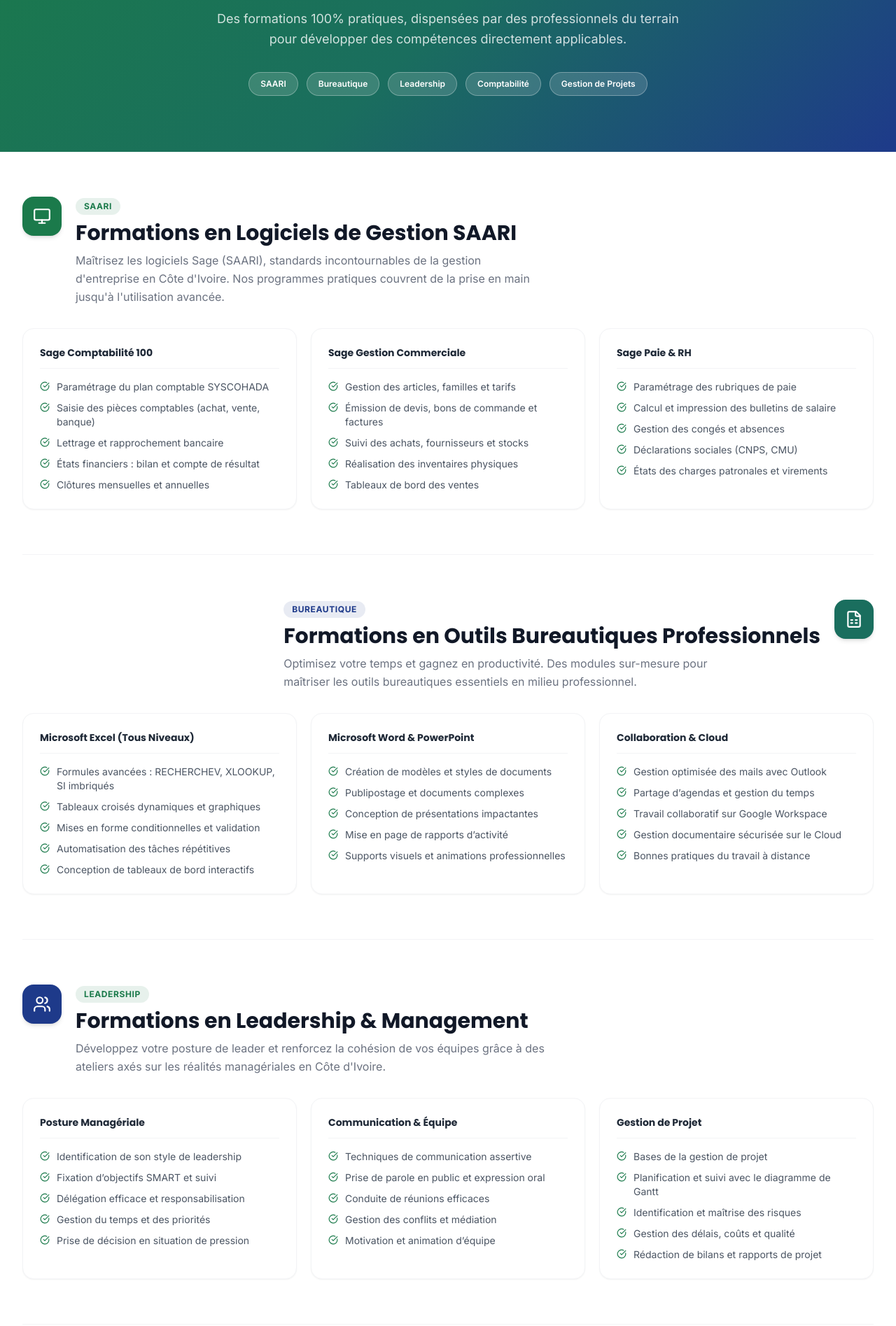
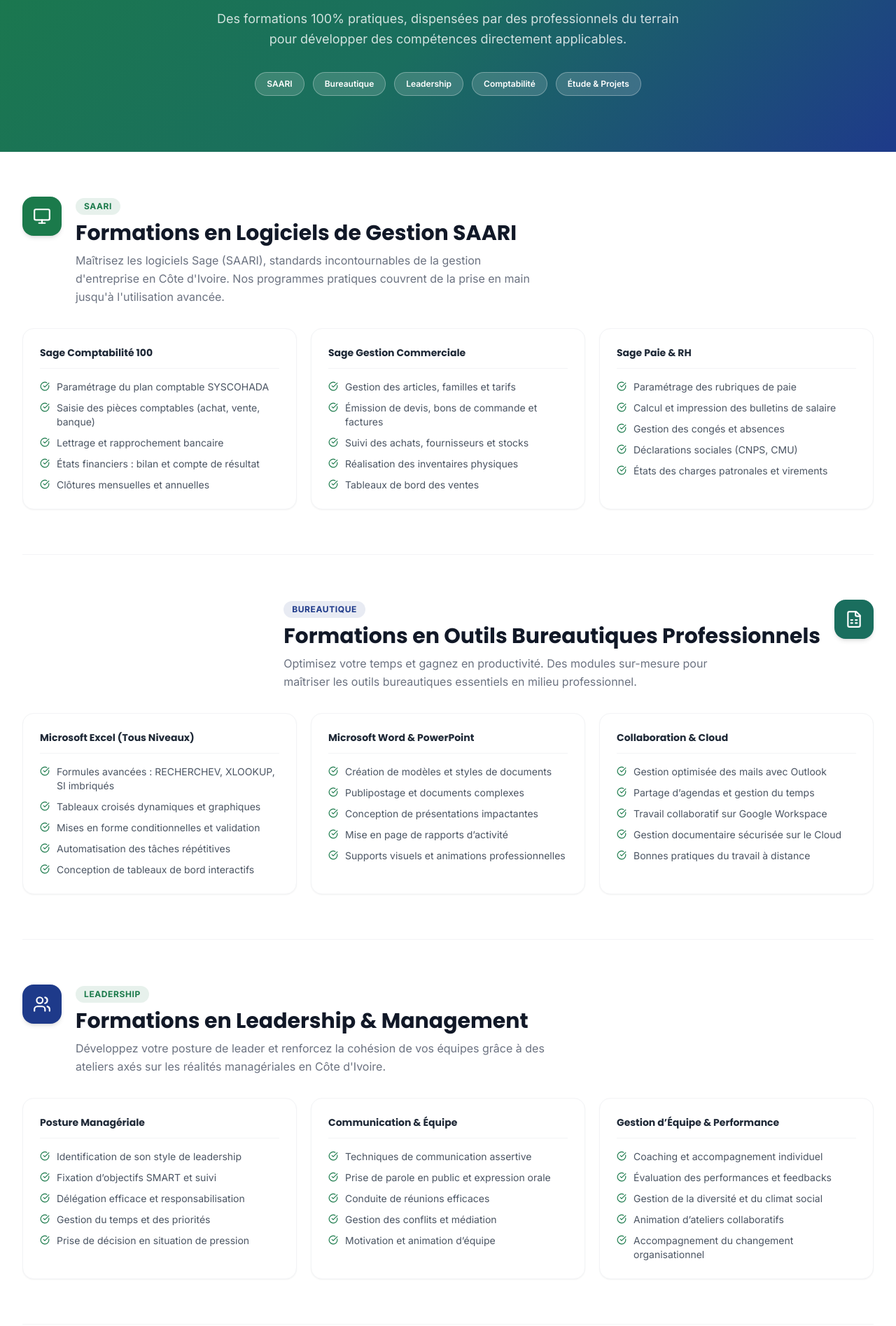
Before and after one commit to esperanceykouassi-bit/proj-esp, a React (Vite) app in the folder frontend/: page /formations in a window 1280 px wide. Shown: the part 265-2160 px from the top of the page at 70% size. Built offline with nearby package versions, Linux system fonts and the light colour scheme.

Commit message:
Move project management from leadership to dedicated project section

```diff
--- a/frontend/src/pages/Formations.jsx
+++ b/frontend/src/pages/Formations.jsx
@@ -109,20 +109,20 @@
         label: 'Communication & Équipe',
         items: [
           'Techniques de communication assertive',
-          'Prise de parole en public et expression oral',
+          'Prise de parole en public et expression orale',
           'Conduite de réunions efficaces',
           'Gestion des conflits et médiation',
           'Motivation et animation d’équipe',
         ],
       },
       {
-        label: 'Gestion de Projet',
+        label: 'Gestion d’Équipe & Performance',
         items: [
-          'Bases de la gestion de projet',
-          'Planification et suivi avec le diagramme de Gantt',
-          'Identification et maîtrise des risques',
-          'Gestion des délais, coûts et qualité',
-          'Rédaction de bilans et rapports de projet',
+          'Coaching et accompagnement individuel',
+          'Évaluation des performances et feedbacks',
+          'Gestion de la diversité et du climat social',
+          'Animation d’ateliers collaboratifs',
+          'Accompagnement du changement organisationnel',
         ],
       },
     ],
@@ -171,38 +171,38 @@
     id: 'projets',
     icon: Briefcase,
     color: 'bg-brand-blue-mid',
-    badge: 'Gestion de Projets',
+    badge: 'Étude & Projets',
     titre: 'Formations en Étude & Gestion de Projets',
-    intro: `Acquérez la méthodologie complète pour structurer, rédiger et présenter des projets d'investissement crédibles aux banques et partenaires financiers.`,
+    intro: `Acquérez la méthodologie complète pour structurer, planifier, piloter et évaluer efficacement vos projets professionnels de bout en bout.`,
     modules: [
       {
-        label: 'Études Préalables',
+        label: 'Études Préalables & Faisabilité',
         items: [
           'Analyse de faisabilité technique et commerciale',
           'Étude de marché et positionnement',
           'Diagnostic SWOT et analyse de la concurrence',
           'Évaluation des besoins d’investissement',
-          'Analyse des risques du projet',
+          'Analyse et cartographie des risques',
         ],
       },
       {
-        label: 'Business Plan & Modèle Financier',
+        label: 'Cadrage & Planification',
         items: [
-          'Rédaction narrative du Business Plan',
-          'Construction du compte de résultat prévisionnel',
-          'Plan de financement et tableau de trésorerie',
-          'Calcul des indicateurs de rentabilité (VAN, TRI)',
-          'Analyse du point d’équilibre (seuil de rentabilité)',
+          'Définition des objectifs et périmètre du projet',
+          'Découpage du projet (WBS / OTP)',
+          'Planification des tâches et calendrier (Diagramme de Gantt)',
+          'Estimation des ressources et budgets',
+          'Élaboration du modèle financier et Business Plan',
         ],
       },
       {
-        label: 'Dossier de Financement',
+        label: 'Pilotage, Suivi & Clôture',
         items: [
-          'Constitution du dossier bancaire',
-          'Techniques de présentation devant un comité de crédit',
-          'Négociation des conditions de prêt',
-          'Suivi du déblocage et garanties',
-          'Suivi post-financement',
+          'Suivi de l’avancement et tableaux de bord de gestion',
+          'Gestion des délais, coûts et qualité',
+          'Méthodes de gestion de projet (Agile & Traditionnel)',
+          'Reporting auprès du comité de pilotage',
+          'Bilan de fin de projet et retours d’expérience (REX)',
         ],
       },
     ],
```
